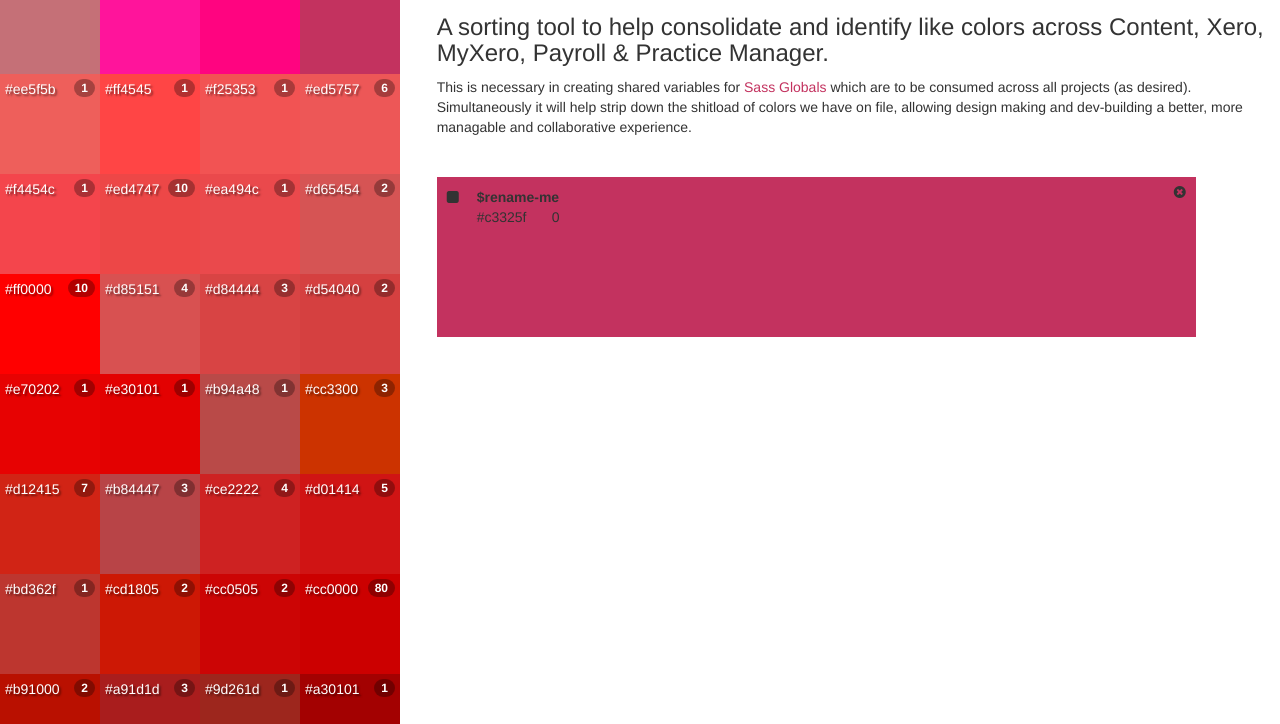
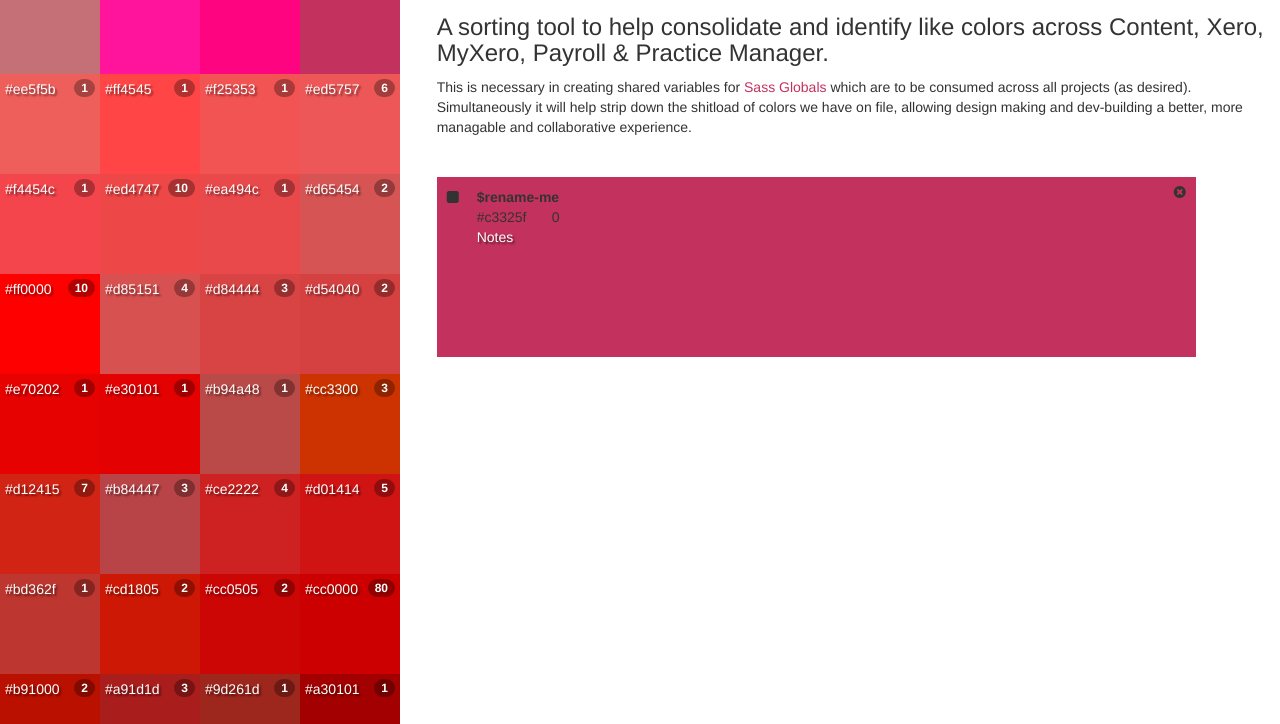
Before and after one commit to jasminmayfield/color-palettes, a plain HTML site: page index.html in a window 1280 px wide. Shown: the part 76-800 px from the top of the page. Drawn offline with nearby package versions, Linux system fonts and the light colour scheme.

Commit message:
added content editable section for notes for changes/action plan

```diff
--- a/styles.css
+++ b/styles.css
@@ -65,6 +65,12 @@ a:active {
   display: inline-block;
 }
 
+.group .notes {
+  margin-left: 30px;
+  text-shadow: rgba(0,0,0,0.5) 2px 2px 2px;
+  color: #fff;
+}
+
 .group .handle {
   width: 30px;
   display: inline-block;
--- a/view.js
+++ b/view.js
@@ -34,6 +34,8 @@ View.prototype = {
     group.append('<div style="clear:both;"></div>');
     group.append('<div contenteditable="true" class="hex-code">'+hexCode+'</div>');
     group.append('<div contenteditable="true" class="shade-percent">'+shadePercent+'</div>');
+    group.append('<div contenteditable="true" class="notes">Notes</div>')
+    group.append('<div style="clear:both;"></div>');
     group.append('<div class="color-match-list connectedSortable"></div>');
     group.append('<div class="close-button"><span class="fa fa-times-circle"></span></div');
     group.css('background-color', hexCode);
```
